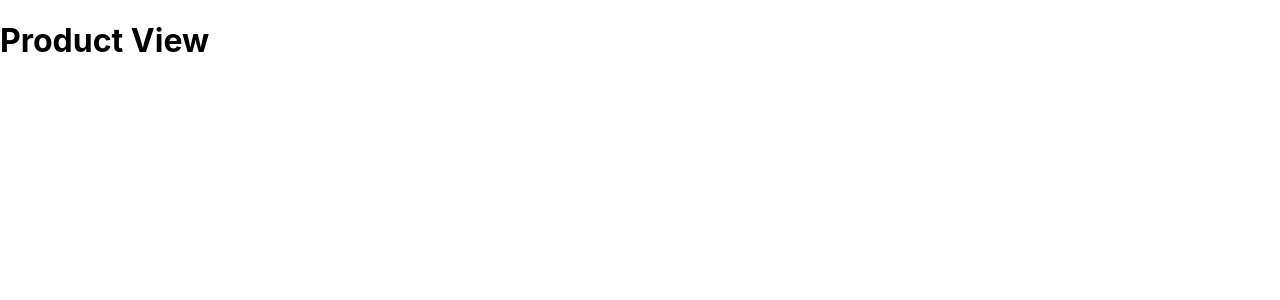
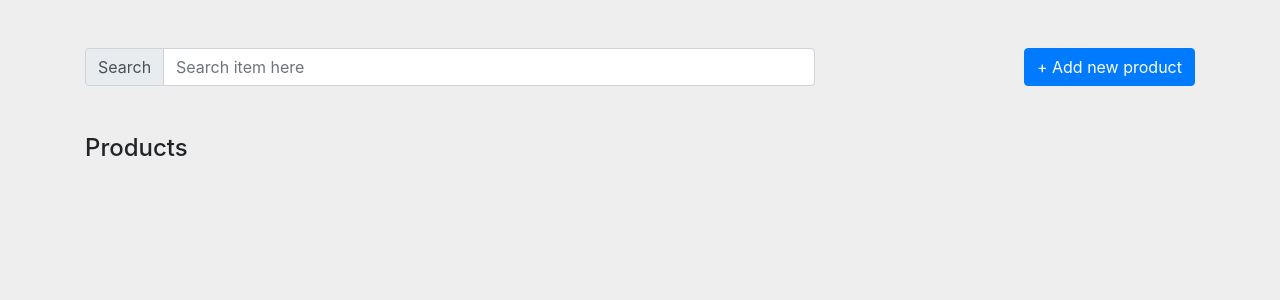
Before and after one commit to tHEO2k17/product-manager, a React (Create React App) app: page / in a window 1280 px wide. Shown: the top 300 px of the page. Built offline with nearby package versions, Linux system fonts and the light colour scheme.

Commit message:
Screens design with initial mocking

```diff
--- a/package.json
+++ b/package.json
@@ -3,14 +3,17 @@
   "version": "0.1.0",
   "private": true,
   "dependencies": {
+    "@material-ui/core": "^4.11.3",
     "@reduxjs/toolkit": "^1.5.0",
     "@testing-library/jest-dom": "^4.2.4",
     "@testing-library/react": "^9.5.0",
     "@testing-library/user-event": "^7.2.1",
+    "bootstrap": "^4.6.0",
     "react": "^17.0.1",
     "react-dom": "^17.0.1",
     "react-redux": "^7.2.2",
-    "react-scripts": "4.0.3"
+    "react-scripts": "4.0.3",
+    "reactstrap": "^8.9.0"
   },
   "scripts": {
     "start": "react-scripts start",
--- a/src/core/store.js
+++ b/src/core/store.js
@@ -1,6 +1,8 @@
 import { configureStore } from '@reduxjs/toolkit';
+import ProductViewModel from '../presentation/viewmodel/product.viewmodel';
 
 export default configureStore({
   reducer: {
+    products: ProductViewModel
   },
 });
--- a/src/index.css
+++ b/src/index.css
@@ -5,6 +5,7 @@ body {
     sans-serif;
   -webkit-font-smoothing: antialiased;
   -moz-osx-font-smoothing: grayscale;
+  background-color: #EEE !important;
 }
 
 code {
--- a/src/index.js
+++ b/src/index.js
@@ -1,6 +1,7 @@
 import React from 'react';
 import ReactDOM from 'react-dom';
 import './index.css';
+import 'bootstrap/dist/css/bootstrap.min.css'
 import App from './presentation/views/App';
 import store from './core/store';
 import { Provider } from 'react-redux';
--- a/src/presentation/viewmodel/product.viewmodel.js
+++ b/src/presentation/viewmodel/product.viewmodel.js
@@ -0,0 +1,22 @@
+import { createSlice } from "@reduxjs/toolkit"
+
+const initialState = {
+    productList: []
+}
+
+const productsViewModel = createSlice({
+    name: 'products',
+    initialState,
+    reducers: {
+        addNewProduct: (state, action) => {
+            state.productList.push(action.payload);
+        },
+    }
+});
+
+export const { addNewProduct } = productsViewModel.actions;
+export const currentProductList = state => state.products.productList;
+
+
+const ProductViewModel = productsViewModel.reducer;
+export default ProductViewModel;
--- /dev/null
+++ b/src/presentation/views/products/components/product.history.js
@@ -0,0 +1,39 @@
+import {
+    Card,
+    CardBody,
+    Row,
+    Col,
+    Button
+} from "reactstrap"
+
+import { useSelector } from 'react-redux';
+import { currentProductList } from '../../../viewmodel/product.viewmodel';
+
+const ProductHistory = () => {
+    const productList = useSelector(currentProductList);
+
+    return <div>
+        <h4>Products</h4>
+        {
+            productList.map(item => (
+                <Card className="my-2">
+                    <CardBody>
+                        <Row>
+                            <Col>
+                                <h5>{item.name}</h5>
+                            </Col>
+                            <Col className="text-right">
+                                <Button color="link">Edit</Button>
+                                <Button color="link">Delete</Button>
+                            </Col>
+                        </Row>
+                    </CardBody>
+                </Card>
+            ))
+        }
+
+
+    </div>
+}
+
+export default ProductHistory;
--- a/src/presentation/views/products/products.view.js
+++ b/src/presentation/views/products/products.view.js
@@ -1,11 +1,104 @@
+import React, { useState } from 'react';
+import ProductHistory from "./components/product.history"
+import {
+    Container,
+    Col, Row,
+    Button,
+    InputGroup,
+    InputGroupAddon, InputGroupText,
+    Input, Modal, ModalHeader, ModalFooter, ModalBody,
+    Form, FormGroup, Label
+} from 'reactstrap';
+
+import { useDispatch } from 'react-redux';
+import { addNewProduct } from '../../viewmodel/product.viewmodel';
+
 const ProductView = () => {
+
+    const [modal, setModal] = useState(false);
+    const [input, setInput] = useState({});
+    const dispatch = useDispatch();
+
+    const toggle = () => setModal(!modal);
+    const addProduct = (event) => {
+        if (event) {
+            event.preventDefault();
+        }
+
+        var product = {
+            id: 0,
+            name: input.name,
+            prices: [
+                {
+                    id: 0,
+                    price: input.price,
+                    date: Date.now()
+                }
+            ]
+        };
+
+        dispatch(addNewProduct(product));
+        setInput(inputs => ({}));
+        toggle();
+    }
+
+    const formFieldChange = (e) => {
+        e.persist();
+        setInput(inputs => ({ ...inputs, [e.target.name]: e.target.value }));
+    }
+
     return (
-        <div>
-            <h1>Product View</h1>
-            {/* New Product */}
-            {/* Search Product */}
-            {/* Product History Listing */}
-        </div>
+        <>
+            <Container className="py-5">
+                <Row className="pb-5">
+                    <Col sm={8}>
+                        <InputGroup>
+                            <InputGroupAddon addonType="prepend">
+                                <InputGroupText>Search</InputGroupText>
+                            </InputGroupAddon>
+                            <Input placeholder="Search item here" />
+                        </InputGroup>
+                    </Col>
+                    <Col className="text-right">
+                        <Button color="primary" onClick={toggle}> + Add new product</Button>
+                    </Col>
+                </Row>
+                <ProductHistory />
+            </Container>
+
+            <Modal isOpen={modal} toggle={toggle}>
+                <Form>
+                    <ModalHeader toggle={toggle}>New Product</ModalHeader>
+                    <ModalBody>
+                        <FormGroup>
+                            <Label for="exampleEmail">Product name: </Label>
+                            <Input
+                                type="text"
+                                name="name"
+                                value={input.name}
+                                onChange={formFieldChange}
+                                placeholder="Enter product name" />
+                        </FormGroup>
+
+                        <FormGroup>
+                            <Label>Price</Label>
+                            <Input
+                                type="text"
+                                name="price"
+                                value={input.price}
+                                onChange={formFieldChange}
+                                placeholder="Enter price" />
+                        </FormGroup>
+                    </ModalBody>
+
+                    <ModalFooter>
+                        <Button
+                            color="primary"
+                            onClick={addProduct}>Save</Button>
+                    </ModalFooter>
+                </Form>
+            </Modal>
+        </>
     );
 }
 
```
Also changed, not shown: src/data/model/product.model.js (deleted, +0 -7 lines), 1 other file (tests, documents, lock files or other folders).
